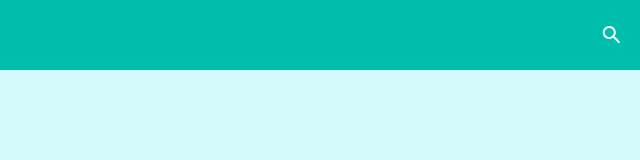
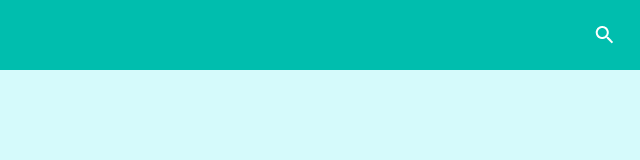
Before and after one commit to roundoutandabout/web-page-medicare, a website: page index.html in a window 1280 px wide. Shown: the full height of the page, 640-1280 px from the left. Drawn offline with Linux system fonts and the light colour scheme.

Commit message:
Search button fix

```diff
--- a/css/style.css
+++ b/css/style.css
@@ -30,6 +30,7 @@ nav ul li {
 nav ul li.search-icon {
   position: relative;
   float: right;
+  padding-right: 1em;
   top: 26px;
 }
 
@@ -37,7 +38,6 @@ nav ul li.search-icon a {
   background-image: url("../img/search-icon.png");
   background-repeat: no-repeat;
   background-position: bottom center;
-  width: 18px;
   height: 18px;
 }
 
```
